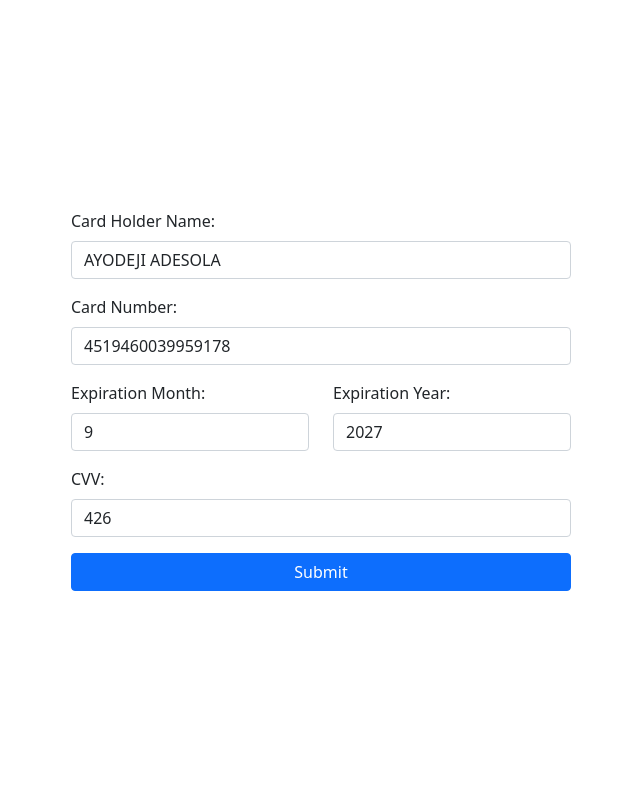
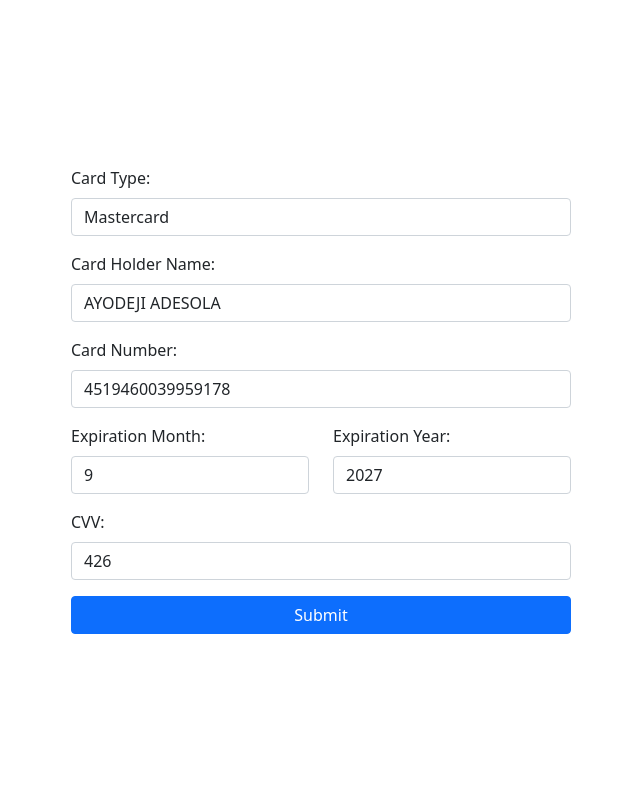
Before and after one commit to deji12/Medimops, a Django app: page /card/ in a window 1280 px wide. Shown: the part 56-856 px from the top of the page, without its empty margins (319-959 px from the left). Run offline with Django 5.2, Linux system fonts and the light colour scheme; a user stored in the database is signed in; data comes from the database, SQL or seed files in the repository; both versions use the stored data as it was after the commit.

Commit message:
passed card details in dynamically from models

```diff
--- a/Bot/config.py
+++ b/Bot/config.py
@@ -1,11 +1,11 @@
 # Define the path to your chromedriver
 from selenium.webdriver.chrome.service import Service
 
-CHROME_DRIVER_SERVICE = Service('/usr/local/bin/chromedriver')
+CHROME_DRIVER_SERVICE = Service('Bot/chromedriver.exe')
 
 GOLOGIN_TOKEN = "eyJhbGciOiJIUzI1NiIsInR5cCI6IkpXVCJ9.eyJzdWIiOiI2NmViMGUzM2I1NmQ1NzBlMDc4MmJhOGYiLCJ0eXBlIjoiZGV2Iiwiand0aWQiOiI2NmViMTRlNmQyNjkxMDEwNGViMDA3NGUifQ.Go4oW77gWn8G6fQ3IlCtoSBHlYg9r3HNlcAKQugn0qI"
 PROFILE_ID = "66eb35b3bf4f526b70788d60"
-PROFILE_PATH = '/opt/myproject/Medimops/Bot'
+PROFILE_PATH = r' C:\Users\Admin\Desktop\projects\medimops\medimops-backend\MedimopsBackend\Bot'
 
 # AUTHENTICATION
 EMAIL = "ptutsi@proton.me"
--- a/Core/models.py
+++ b/Core/models.py
@@ -4,6 +4,7 @@
 class BotControl(models.Model):
     is_running = models.BooleanField(default=False)
     max_price = models.DecimalField(max_digits=10, decimal_places=2, null=True, blank=True)
+    card_type = models.CharField(max_length=50, null=True, blank=True)
     card_holder_name = models.CharField(max_length=255, null=True, blank=True)
     card_number = models.CharField(max_length=20, null=True, blank=True)
     expiration_month = models.CharField(max_length=5, null=True, blank=True)
--- a/Core/views.py
+++ b/Core/views.py
@@ -48,12 +48,15 @@
 
     bot_controller = BotControl.objects.last()
 
+    card_types = ["Visa", "Mastercard", "American Express"]
+
     if request.method == "POST":
         card_number = request.POST.get('card_number')
         card_holder_name = request.POST.get('card_holder_name')
         expiry_month = request.POST.get('expiration_month')
         expiry_year = request.POST.get('expiration_year')
         cvv = request.POST.get('cvv')
+        card_type = request.POST.get('card_type')
 
         # f = Fernet(bot_controller.key)
 
@@ -72,6 +75,9 @@
         if cvv and bot_controller.cvv!= cvv:
             bot_controller.cvv = cvv
 
+        if card_types and bot_controller.card_type != card_type:
+            bot_controller.card_type = card_type
+
         bot_controller.save()
 
         messages.success(request, "Card details updated")
@@ -86,7 +92,8 @@
     context = {
         'months': months,
         'years': years,
-        'bot': bot_controller
+        'bot': bot_controller,
+        "card_types": card_types
     }
 
     return render(request, 'card.html', context)
--- a/commands.txt
+++ b/commands.txt
@@ -2,4 +2,4 @@
 
 celery -A MedimopsBackend beat -l INFO
 
- celery -A MedimopsBackend purge
+celery -A MedimopsBackend purge
--- a/templates/card.html
+++ b/templates/card.html
@@ -5,6 +5,16 @@
     <div class="form-container">
         <form method="POST">
             {% csrf_token %}
+
+            <div class="mb-3">
+                <label for="card_type" class="form-label">Card Type:</label>
+                <select class="form-control" id="card_type" name="card_type" required>
+                    <option value="" selected disabled>Card type</option>
+                    {% for i in card_types %}
+                        <option value="{{i}}" {% if i == bot.card_type %} selected {% endif %}>{{i}}</option>
+                    {% endfor %}
+                </select>
+            </div>
 
             <!-- Card Holder Name Field -->
             <div class="mb-3">
```
Also changed, not shown: Bot/main.py (+10 -10 lines), MedimopsBackend/celery.py (+5 -4 lines), Core/migrations/0007_botcontrol_card_type_alter_botcontrol_key.py (added), db.sqlite3, 3 other files.
